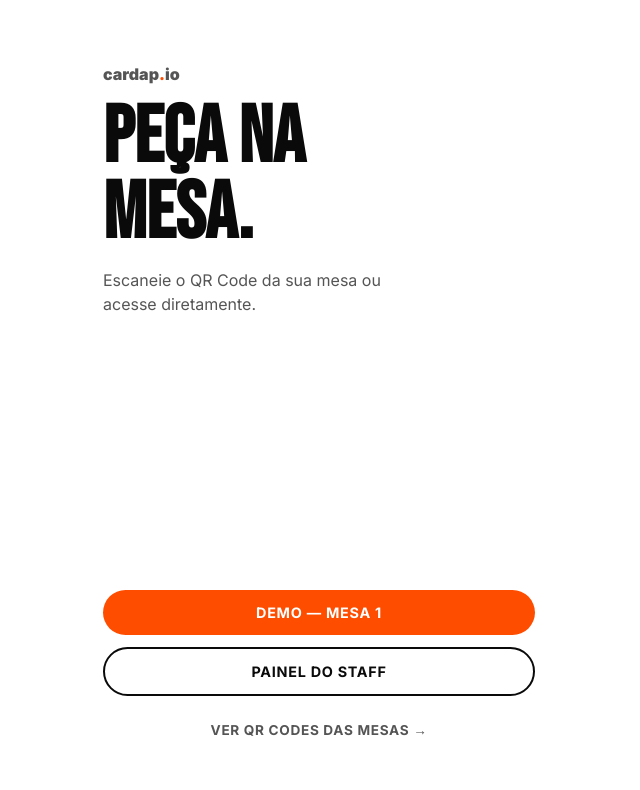
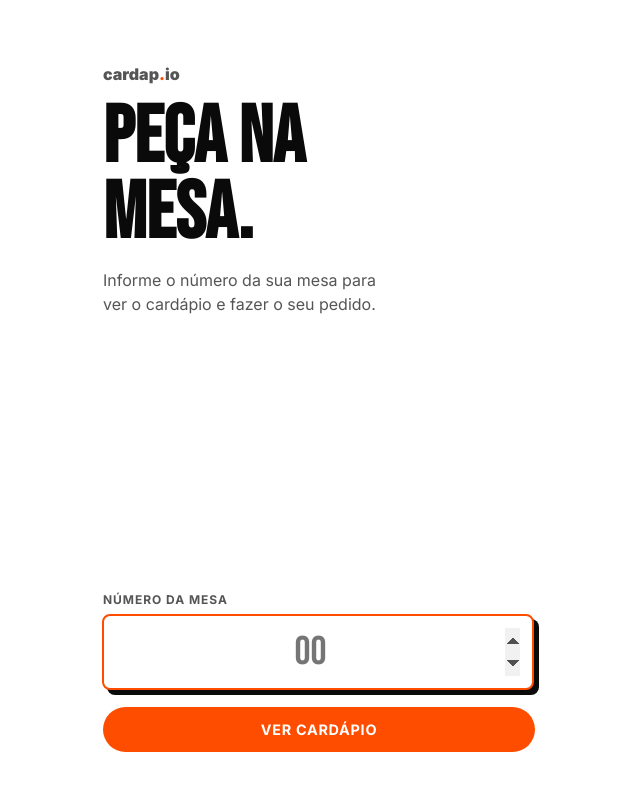
Before and after one commit to Guhdesu/cardap.io, a Next.js app in the folder frontend/: page / in a window 1280 px wide. Shown: the top 790 px of the page, without its empty margins (321-961 px from the left). Built offline with nearby package versions, Linux system fonts and the light colour scheme.

Commit message:
feat: ajusta fluxo de entrada do cliente com input de mesa na raiz

```diff
--- a/frontend/src/app/page.module.css
+++ b/frontend/src/app/page.module.css
@@ -43,5 +43,38 @@
 .actions {
   display: flex;
   flex-direction: column;
-  gap: 12px;
+  gap: 16px;
 }
+
+.inputContainer {
+  display: flex;
+  flex-direction: column;
+  gap: 8px;
+}
+
+.label {
+  font-size: 0.75rem;
+  font-weight: 700;
+  letter-spacing: 0.08em;
+  color: var(--color-ink-soft);
+}
+
+.mesaInput {
+  font-family: var(--font-display);
+  font-size: 2.5rem;
+  text-align: center;
+  border: 2px solid var(--color-ink);
+  border-radius: var(--radius-md);
+  padding: 12px;
+  color: var(--color-ink);
+  background: var(--color-white);
+  box-shadow: 4px 4px 0px var(--color-ink);
+  outline: none;
+  transition: transform 0.15s, box-shadow 0.15s;
+}
+
+.mesaInput:focus {
+  transform: translate(-1px, -1px);
+  box-shadow: 5px 5px 0px var(--color-ink);
+  border-color: var(--color-accent);
+}
--- a/frontend/src/app/page.tsx
+++ b/frontend/src/app/page.tsx
@@ -1,26 +1,52 @@
-import Link from 'next/link';
+'use client';
+
+import { useState } from 'react';
+import { useRouter } from 'next/navigation';
 import styles from './page.module.css';
 
 export default function Home() {
+  const [mesaNum, setMesaNum] = useState('');
+  const router = useRouter();
+
+  const handleAccess = (e: React.FormEvent) => {
+    e.preventDefault();
+    const num = parseInt(mesaNum);
+    if (!isNaN(num) && num > 0) {
+      router.push(`/mesa/${num}`);
+    }
+  };
+
   return (
     <main className={styles.main}>
       <div className={styles.hero}>
         <span className={styles.logo}>cardap<span className={styles.dot}>.</span>io</span>
         <h1 className={styles.headline}>PEÇA NA<br />MESA.</h1>
-        <p className={styles.sub}>Escaneie o QR Code da sua mesa ou acesse diretamente.</p>
+        <p className={styles.sub}>Informe o número da sua mesa para ver o cardápio e fazer o seu pedido.</p>
       </div>
 
-      <div className={styles.actions}>
-        <Link href="/mesa/1" className="btn btn-primary" style={{ width: '100%', justifyContent: 'center' }}>
-          Demo — Mesa 1
-        </Link>
-        <Link href="/staff" className="btn btn-outline" style={{ width: '100%', justifyContent: 'center' }}>
-          Painel do Staff
-        </Link>
-        <Link href="/qrcode" className="btn btn-ghost" style={{ width: '100%', justifyContent: 'center', fontSize: '0.85rem' }}>
-          Ver QR Codes das Mesas →
-        </Link>
-      </div>
+      <form onSubmit={handleAccess} className={styles.actions}>
+        <div className={styles.inputContainer}>
+          <label htmlFor="mesa-input" className={styles.label}>NÚMERO DA MESA</label>
+          <input
+            id="mesa-input"
+            type="number"
+            inputMode="numeric"
+            pattern="[0-9]*"
+            min="1"
+            max="99"
+            placeholder="00"
+            className={styles.mesaInput}
+            value={mesaNum}
+            onChange={(e) => setMesaNum(e.target.value)}
+            required
+            autoFocus
+          />
+        </div>
+
+        <button type="submit" className="btn btn-primary" style={{ width: '100%', justifyContent: 'center' }}>
+          VER CARDÁPIO
+        </button>
+      </form>
     </main>
   );
 }
```
Also changed, not shown: 1 other file (tests, documents, lock files or other folders).
